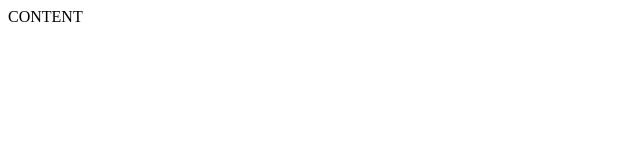
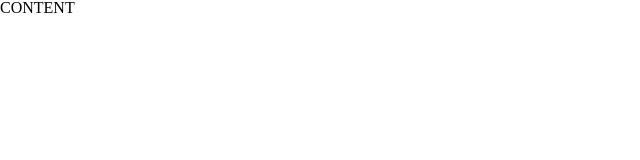
Before and after one commit to schubert-da/schubert-website, a SvelteKit app: page / in a window 1280 px wide. Shown: the top 160 px of the page, without its empty margins (0-640 px from the left). Built offline with nearby package versions, Linux system fonts and the light colour scheme.

Commit message:
adds fonts

```diff
--- a/src/routes/+layout.svelte
+++ b/src/routes/+layout.svelte
@@ -1,4 +1,5 @@
 <script>
+	import '../styles/styles.css';
 	let { children } = $props();
 </script>
 
--- a/src/styles/styles.css
+++ b/src/styles/styles.css
@@ -1,4 +1,19 @@
 @import url('reset.css');
+
+@font-face {
+    font-family: 'DM Serif Display';
+    src: url('/fonts/DMSerifDisplay-Regular.ttf') format('truetype');
+    font-weight: 400;
+    font-style: normal;
+    font-display: swap;
+}
+
+@font-face {
+    font-family: 'Inter Tight';
+    src: url('/fonts/InterTight-VariableFont_wght.ttf') format('truetype');
+    font-weight: 100 900;
+    font-style: normal;
+}
 
 :root {
     --palette-navy: #252B31;
@@ -8,4 +23,6 @@
     --palette-yellow: #E8B955;
     --palette-yellow-muted: #D1B16C;
     --palette-light-brown: #A49890;
+
+    --text-grey: #222;
 }
```
Also changed, not shown: static/fonts/DMSerifDisplay-Regular.ttf (added), static/fonts/InterTight-VariableFont_wght.ttf (added).
